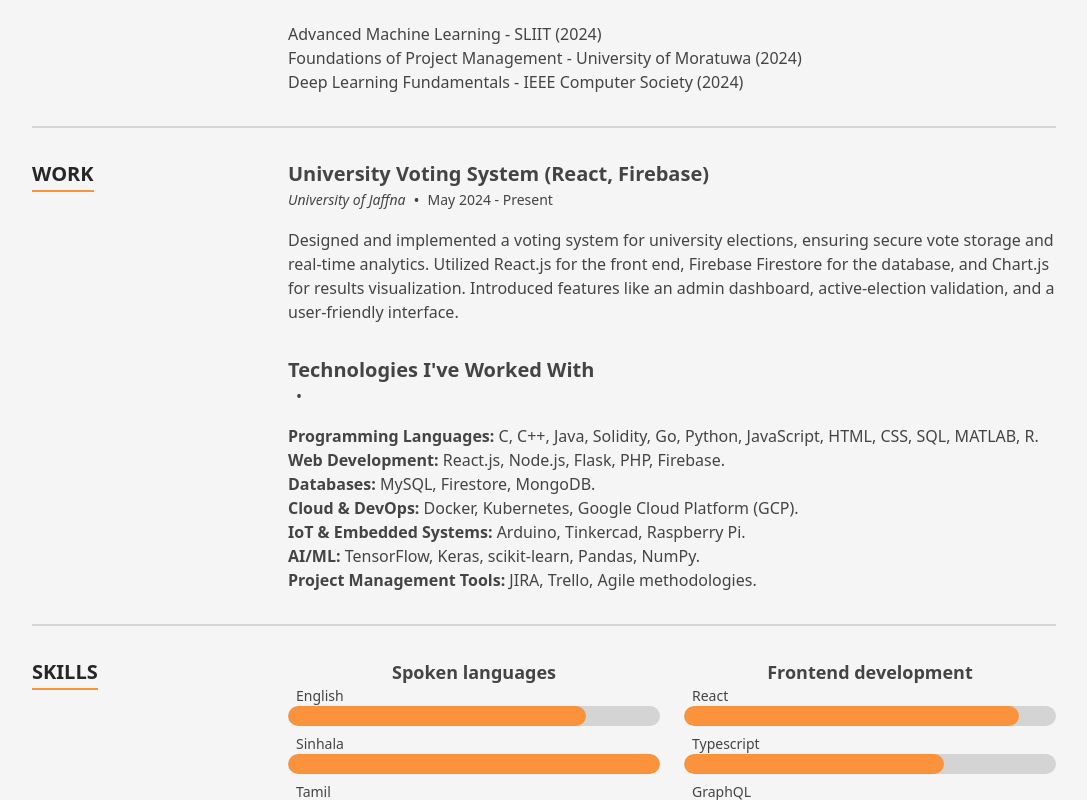
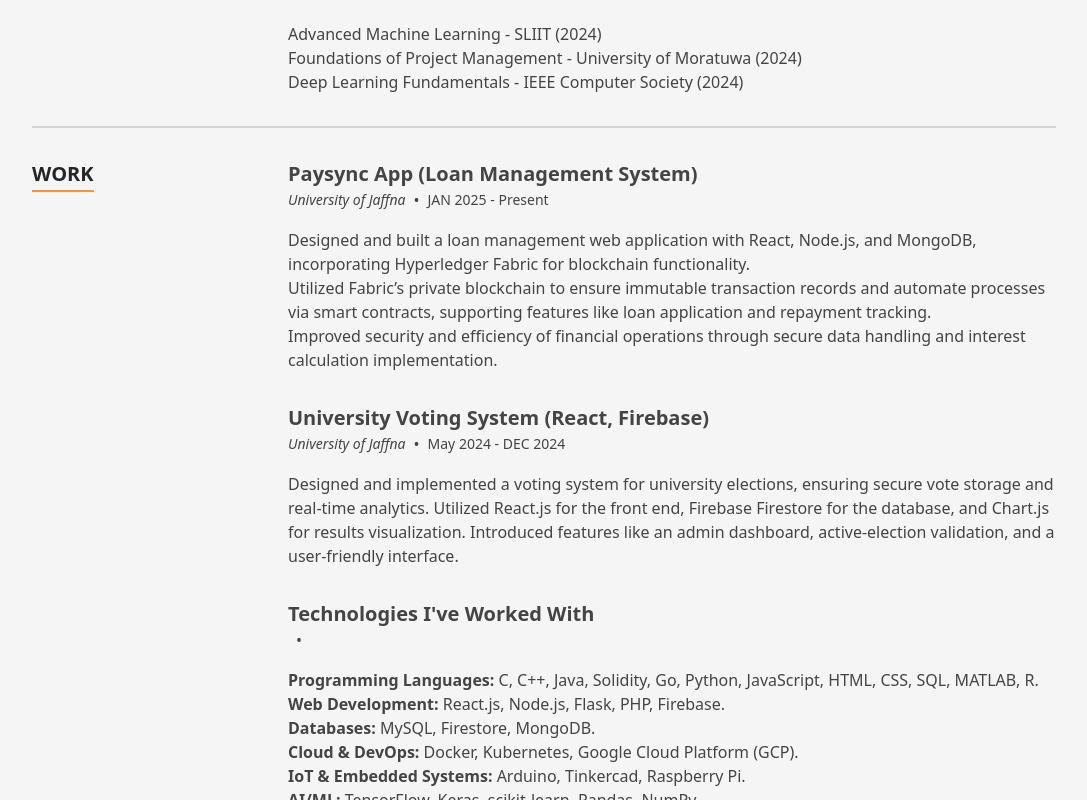
Before and after one commit to chinthaka2000/projects-portfolio, a Next.js app: page / in a window 1280 px wide. Shown: the part 1794-2594 px from the top of the page, without its empty margins (96-1183 px from the left). Built offline with nearby package versions, Linux system fonts and the light colour scheme.

Commit message:
Update skill levels and add new experience entry

```diff
--- a/src/data/data.tsx
+++ b/src/data/data.tsx
@@ -142,11 +142,11 @@ export const skills: SkillGroup[] = [
     skills: [
       {
         name: 'React',
-        level: 9,
+        level: 7,
       },
       {
         name: 'Typescript',
-        level: 7,
+        level: 6,
       },
       {
         name: 'GraphQL',
@@ -159,7 +159,7 @@ export const skills: SkillGroup[] = [
     skills: [
       {
         name: 'Solidity',
-        level: 8,
+        level: 5,
       },
       {
         name: 'Node.js',
@@ -289,7 +289,19 @@ export const education: TimelineItem[] = [
 
 export const experience: TimelineItem[] = [
   {
-    date: 'May 2024 - Present',
+    date: 'JAN 2025 - Present',
+    location: 'University of Jaffna',
+    title: 'Paysync App (Loan Management System)',
+    content: (
+      <p>
+        Designed and built a loan management web application with React, Node.js, and MongoDB, incorporating Hyperledger Fabric for blockchain functionality.<br></br>
+Utilized Fabric’s private blockchain to ensure immutable transaction records and automate processes via smart contracts, supporting features like loan application and repayment tracking.<br></br>
+Improved security and efficiency of financial operations through secure data handling and interest calculation implementation.<br></br>
+      </p>
+    ),
+  },
+  {
+    date: 'May 2024 - DEC 2024',
     location: 'University of Jaffna',
     title: 'University Voting System (React, Firebase)',
     content: (
```
